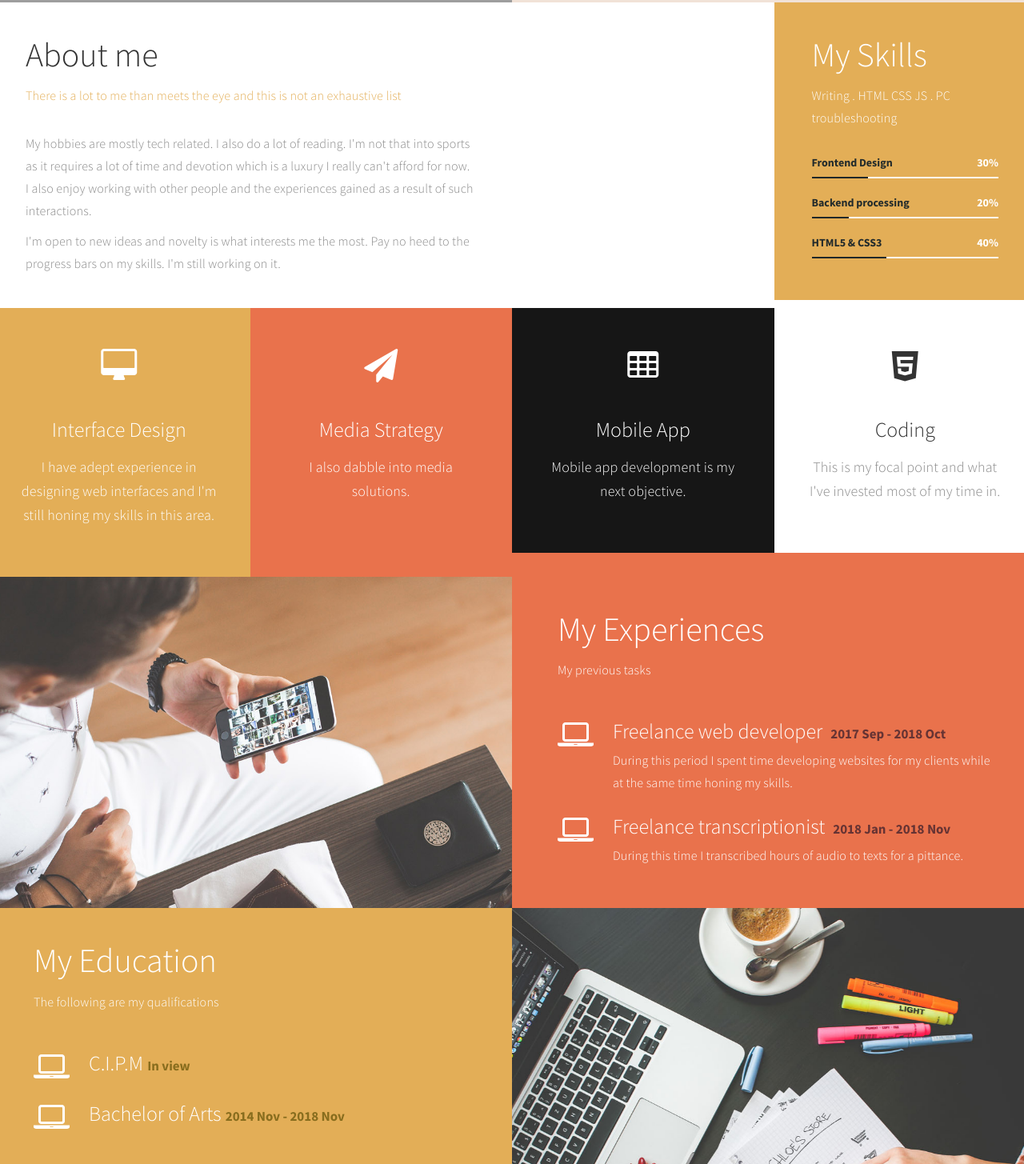
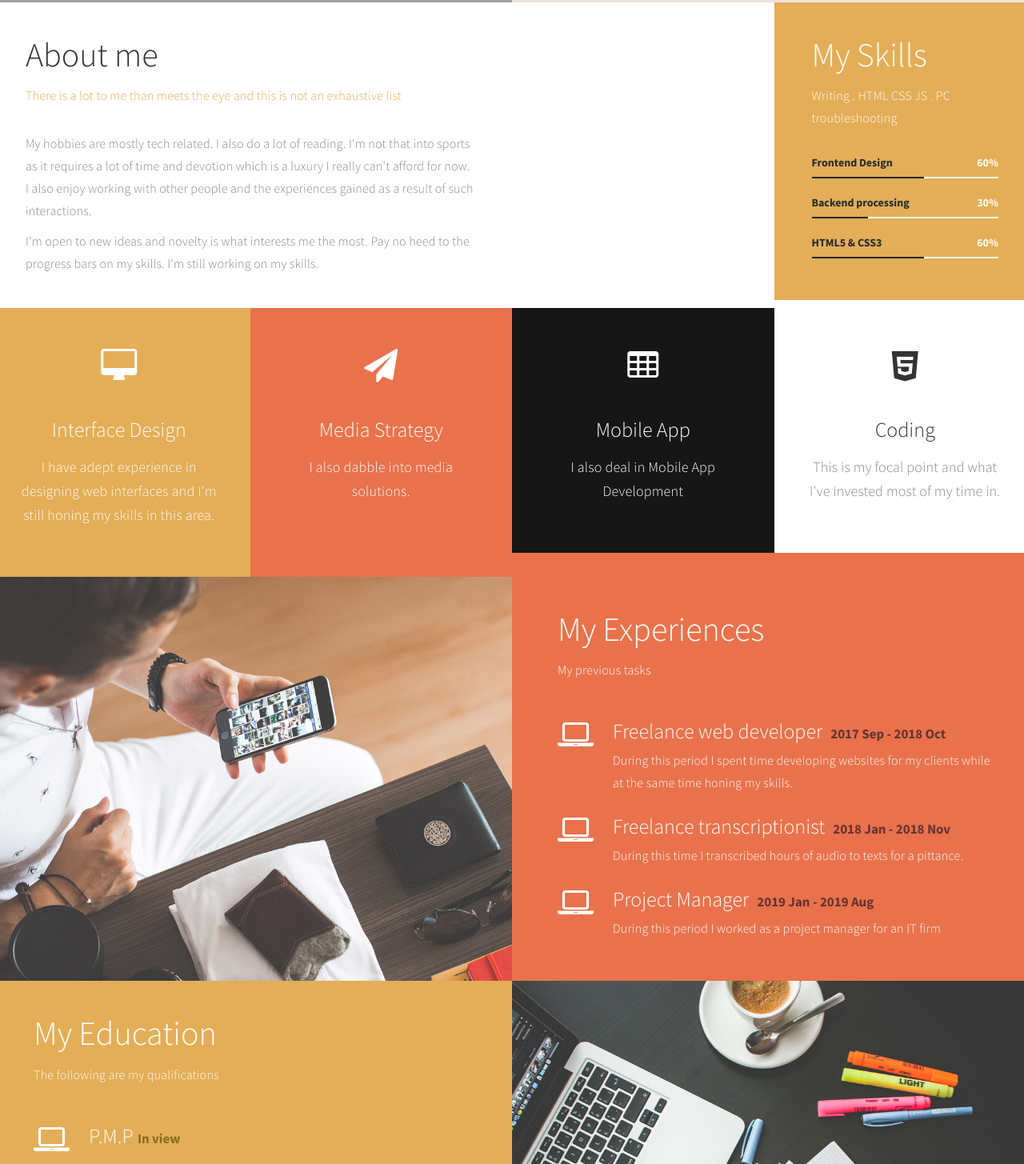
Before and after one commit to Proletter/Proletter.github.io, a plain HTML site: page index.html in a window 1280 px wide. Shown: the part 797-2252 px from the top of the page at 80% size. Drawn offline with Linux system fonts and the light colour scheme; grey boxes are pictures that could not be loaded.

Commit message:
updated 2019

```diff
--- a/index.html
+++ b/index.html
@@ -105,7 +105,7 @@ http://www.templatemo.com/tm-498-stimulus
                          </div>
                          <div class="wow fadeInUp" data-wow-delay="0.8s">
                               <p>My hobbies are mostly tech related. I also do a lot of reading. I'm not that into sports as it requires a lot of time and devotion which is a luxury I really can't afford for now. I also enjoy working with other people and the experiences gained as a result of such interactions.</p>
-                              <p>I'm open to new ideas and novelty is what interests me the most. Pay no heed to the progress bars on my skills. I'm still working on it.</p>
+                              <p>I'm open to new ideas and novelty is what interests me the most. Pay no heed to the progress bars on my skills. I'm still working on my skills.</p>
                          </div>
                     </div>
                </div>
@@ -123,21 +123,21 @@ http://www.templatemo.com/tm-498-stimulus
 
                          <div class=" wow fadeInUp skills-thumb" data-wow-delay="1.6s">
                          <strong>Frontend Design</strong>
-                              <span class="color-white pull-right">30%</span>
+                              <span class="color-white pull-right">60%</span>
                                    <div class="progress">
-                                        <div class="progress-bar progress-bar-primary" role="progressbar" aria-valuenow="90" aria-valuemin="0" aria-valuemax="100" style="width: 30%;"></div>
+                                        <div class="progress-bar progress-bar-primary" role="progressbar" aria-valuenow="90" aria-valuemin="0" aria-valuemax="100" style="width: 60%;"></div>
                                    </div>
 
                          <strong>Backend processing</strong>
-                              <span class="color-white pull-right">20%</span>
+                              <span class="color-white pull-right">30%</span>
                                    <div class="progress">
-                                        <div class="progress-bar progress-bar-primary" role="progressbar" aria-valuenow="70" aria-valuemin="0" aria-valuemax="100" style="width: 20%;"></div>
+                                        <div class="progress-bar progress-bar-primary" role="progressbar" aria-valuenow="70" aria-valuemin="0" aria-valuemax="100" style="width: 30%;"></div>
                                    </div>
 
                          <strong>HTML5 & CSS3</strong>
-                              <span class="color-white pull-right">40%</span>
+                              <span class="color-white pull-right">60%</span>
                                    <div class="progress">
-                                        <div class="progress-bar progress-bar-primary" role="progressbar" aria-valuenow="80" aria-valuemin="0" aria-valuemax="100" style="width: 40%;"></div>
+                                        <div class="progress-bar progress-bar-primary" role="progressbar" aria-valuenow="80" aria-valuemin="0" aria-valuemax="100" style="width: 60%;"></div>
                                    </div>
                          </div>
 
@@ -175,7 +175,7 @@ http://www.templatemo.com/tm-498-stimulus
                     <div class="wow fadeInUp color-white service-thumb" data-wow-delay="1.6s">
                          <i class="fa fa-table"></i>
                               <h3>Mobile App</h3>
-                              <p class="color-white">Mobile app development is my next objective.</p>
+                              <p class="color-white">I also deal in Mobile App Development
                     </div>
                </div>
 
@@ -229,6 +229,16 @@ http://www.templatemo.com/tm-498-stimulus
                               </div>
                          </div>
 
+                         <div class="wow fadeInUp color-white media" data-wow-delay="1.2s">
+                              <div class="media-object media-left">
+                                   <i class="fa fa-laptop"></i>
+                              </div>
+                              <div class="media-body">
+                                   <h3 class="media-heading">Project Manager<span class="space"><small>2019 Jan - 2019 Aug</small></span></h3>
+                                   <p class="color-white">During this period I worked as a project manager for an IT firm</p>
+                              </div>
+                         </div>
+
                     </div>
                </div>
 
@@ -255,7 +265,7 @@ http://www.templatemo.com/tm-498-stimulus
                                    <i class="fa fa-laptop"></i>
                               </div>
                               <div class="media-body">
-                                   <h3 class="media-heading">C.I.P.M <small>In view</small></h3>
+                                   <h3 class="media-heading">P.M.P <small>In view</small></h3>
                                    <p class="color-white"> </p>
                               </div>
                          </div>
@@ -341,13 +351,13 @@ http://www.templatemo.com/tm-498-stimulus
                     <div class="contact-thumb">
                          <div class="wow fadeInUp contact-info" data-wow-delay="0.6s">
                               <h3 class="color-white">Current residential address</h3>
-                              <p>Marierie hall, University of Lagos, Lagos, Nigeria</p>
+                              <p>20, Oresegun street, Bariga, Lagos.</p>
                          </div>
 
                          <div class="wow fadeInUp contact-info" data-wow-delay="0.8s">
                               <h3 class="color-white">Contact.</h3>
                               <p><i class="fa fa-phone"></i> +2347039224271</p>
-                              <p><i class="fa fa-envelope-o"></i> <a href="mailto:hello@company.co">oluwaseunismaila0@gmail.com</a></p>
+                              <p><i class="fa fa-envelope-o"></i> <a href="mailto:oluwaseunismaila@gmail.com">oluwaseunismaila0@gmail.com</a></p>
                               <!--<p><i class="fa fa-globe"></i> <a href="#">company.co</a></p>-->
                          </div>
 
```
